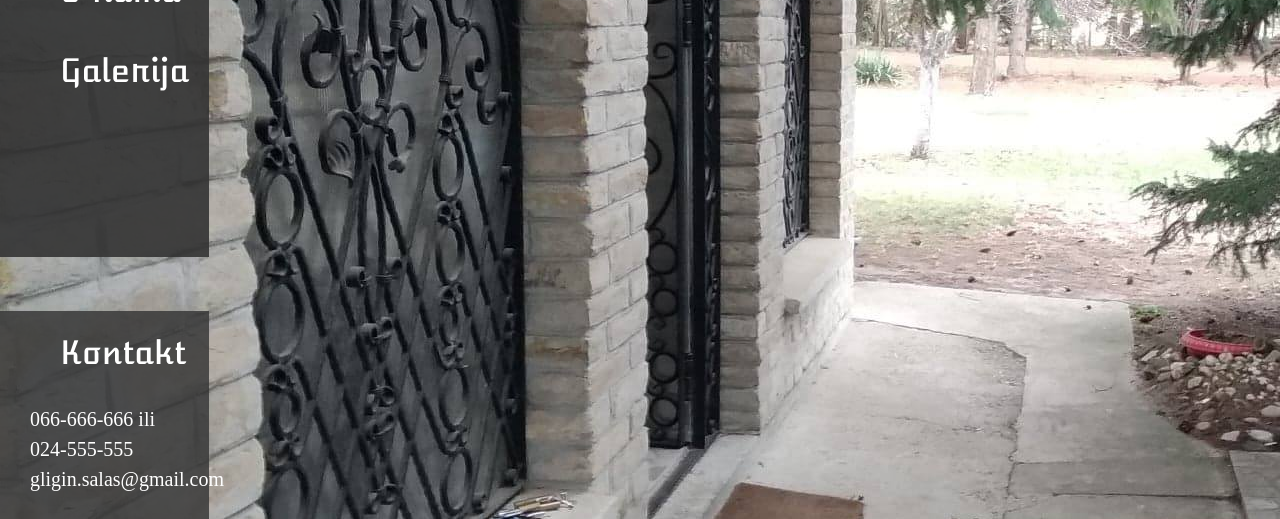
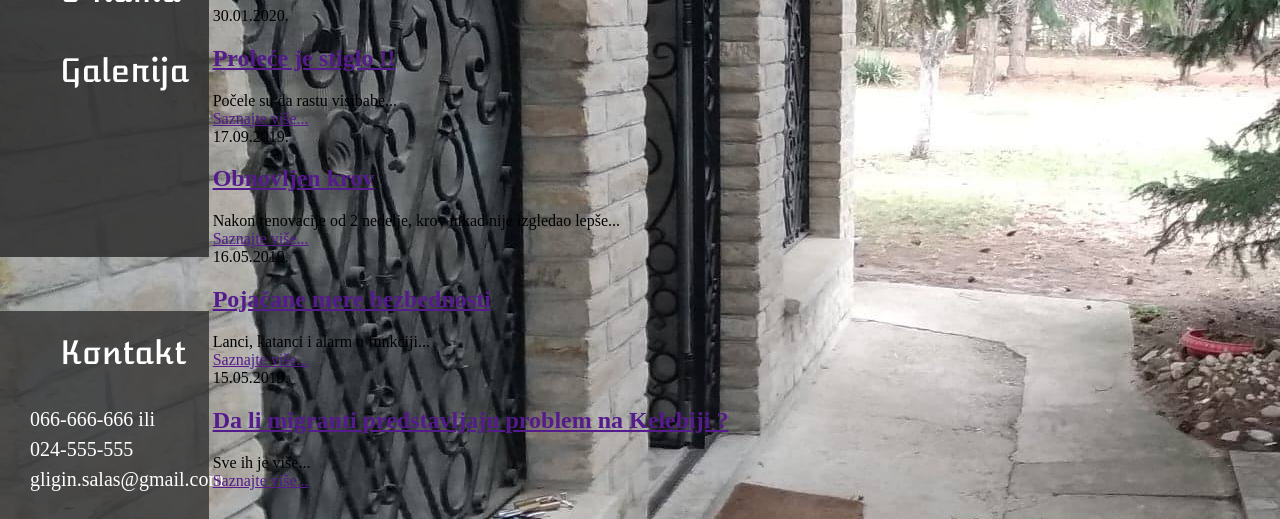
Before and after one commit to Slashh48/GliginSalasv3, a plain HTML site: page index.html in a window 1280 px wide. Shown: the part 543-1062 px from the top of the page. Drawn offline with Linux system fonts and the light colour scheme; a web font is replaced by a local one.

Commit message:
Update baybe

```diff
--- a/index.html
+++ b/index.html
@@ -5,6 +5,7 @@
     <meta name="viewport" content="width=device-width, initial-scale=1.0">
     <meta http-equiv="X-UA-Compatible" content="ie=edge">
     <link href="https://fonts.googleapis.com/css?family=Uncial+Antiqua&display=swap" rel="stylesheet">
+    <link href="https://fonts.googleapis.com/css?family=Doppio+One&display=swap" rel="stylesheet">
     <link rel="stylesheet" href="./css/style.css">
     <title>Gligin Salaš</title>
 </head>
@@ -25,6 +26,36 @@
          </div>
      </div>
 
+     <div class="main">
+        <div class="vesti">
+           <h1 class="glavna-naslov">Vesti</h1>
+           <div class="vest">
+              <p class="vest-date">30.01.2020.</p>
+             <a class="vest-link" href=""> <h2 class="vest-naslov">Proleće je stiglo !!</h2> </a>
+              <p class="vest-opis">Počele su da rastu visibabe...</p>
+              <a class="saznajte-vise" href="">Saznajte više...</a>
+           </div>
+           <div class="vest">
+            <p class="vest-date">17.09.2019.</p>
+           <a class="vest-link" href=""><h2 class="vest-naslov">Obnovljen krov</h2> </a>
+            <p class="vest-opis">Nakon renovacije od 2 nedelje, krov nikad nije izgledao lepše...</p>
+            <a class="saznajte-vise" href="">Saznajte više...</a>
+         </div>
+         <div class="vest">
+            <p class="vest-date">16.05.2019.</p>
+            <a class="vest-link" href="">  <h2 class="vest-naslov">Pojačane mere bezbednosti</h2> </a>
+            <p class="vest-opis">Lanci, katanci i alarm u funkciji...</p>
+            <a class="saznajte-vise" href="">Saznajte više...</a>
+         </div>
+         <div class="vest">
+            <p class="vest-date">15.05.2019.</p>
+            <a class="vest-link" href="">   <h2 class="vest-naslov">Da li migranti predstavljaju problem na Kelebiji ?</h2> </a>
+            <p class="vest-opis">Sve ih je više...</p>
+            <a class="saznajte-vise" href="">Saznajte više...</a>
+         </div>
+        </div>
+     </div>
+
   </div>
 </body>
 </html>
```
